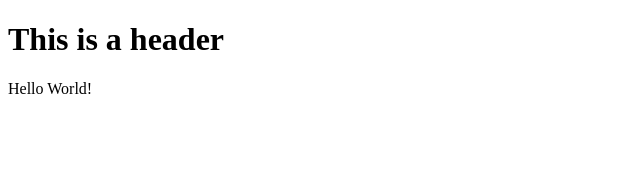
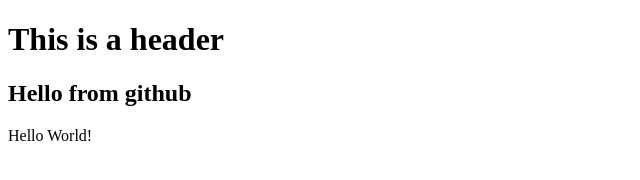
Before and after one commit to msalim74/python, a plain HTML site: page index.html in a window 1280 px wide. Shown: the whole page, without its empty margins (0-640 px from the left). Drawn offline with Linux system fonts and the light colour scheme.

Commit message:
added h2 from git

```diff
--- a/index.html
+++ b/index.html
@@ -5,6 +5,7 @@
     </head>
     <body>
         <h1>This is a header</h1>
+        <h2> Hello from github </h2>
         <p>Hello World!</p>
     </body>
 </html>
```
